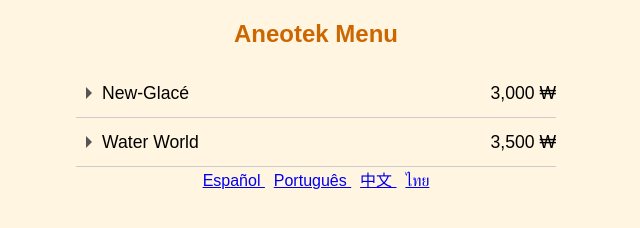
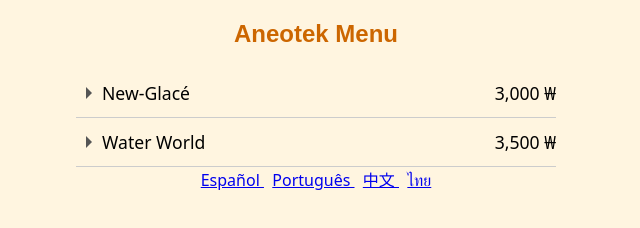
Before and after one commit to Tae8076/Aneotek-Menu, a plain HTML site: page index.html in a window 1280 px wide. Shown: the part 202-430 px from the top of the page, without its empty margins (324-964 px from the left). Drawn offline with Linux system fonts and the light colour scheme.

Commit message:
Update index.html

```diff
--- a/index.html
+++ b/index.html
@@ -6,7 +6,7 @@
   <title>Aneotek menu item</title> <!--사이트 제목 -->
   <style>
     body {
-      font-family: sans-serif; /*폰트*/
+      font-family: 'Noto Sans', sans-serif; /*폰트*/
       text-align: center; /*글씨를 센터로*/
       background: #fff5e0; /*배경 색*/
       box-sizing: border-box; /*레이아웃 유지*/
```
